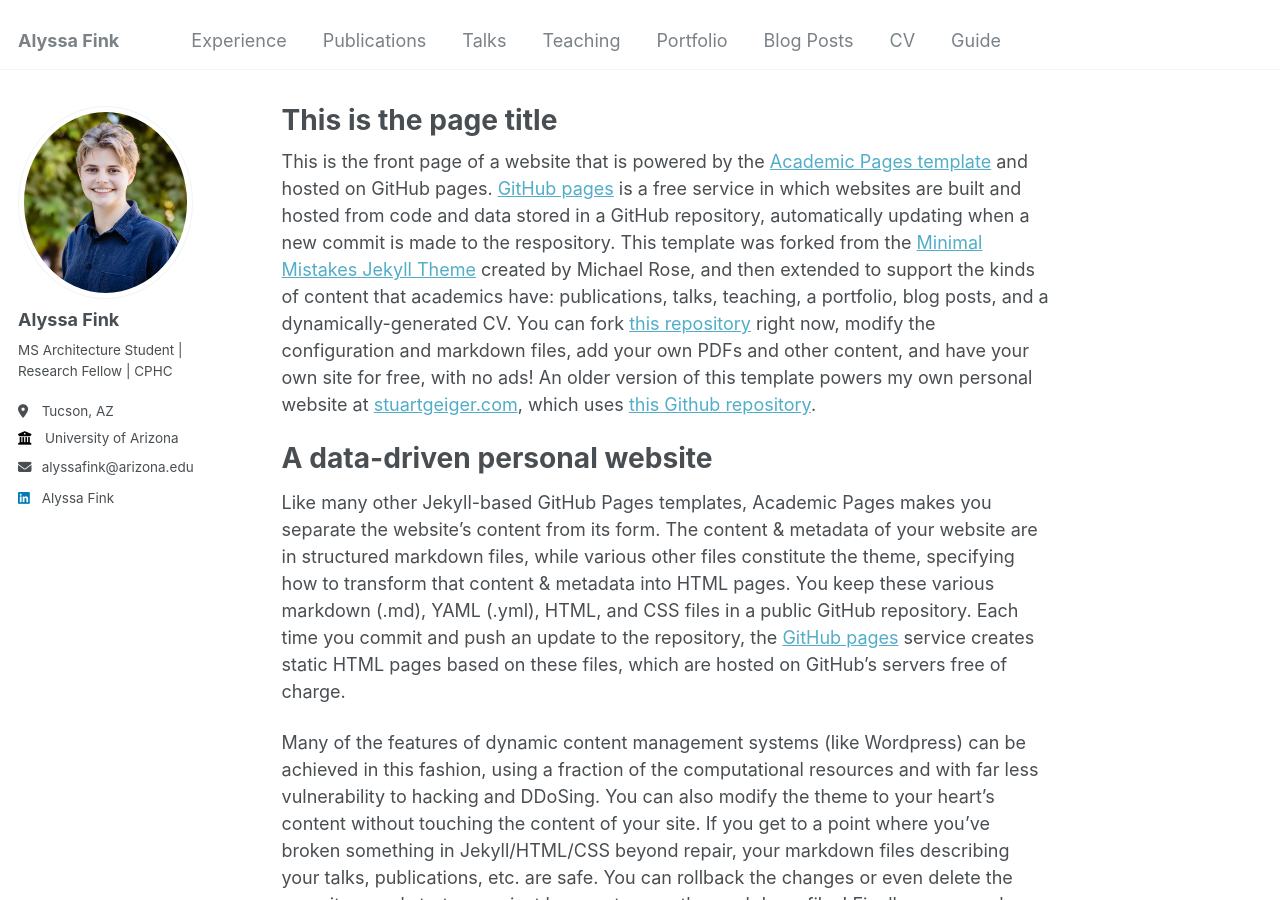
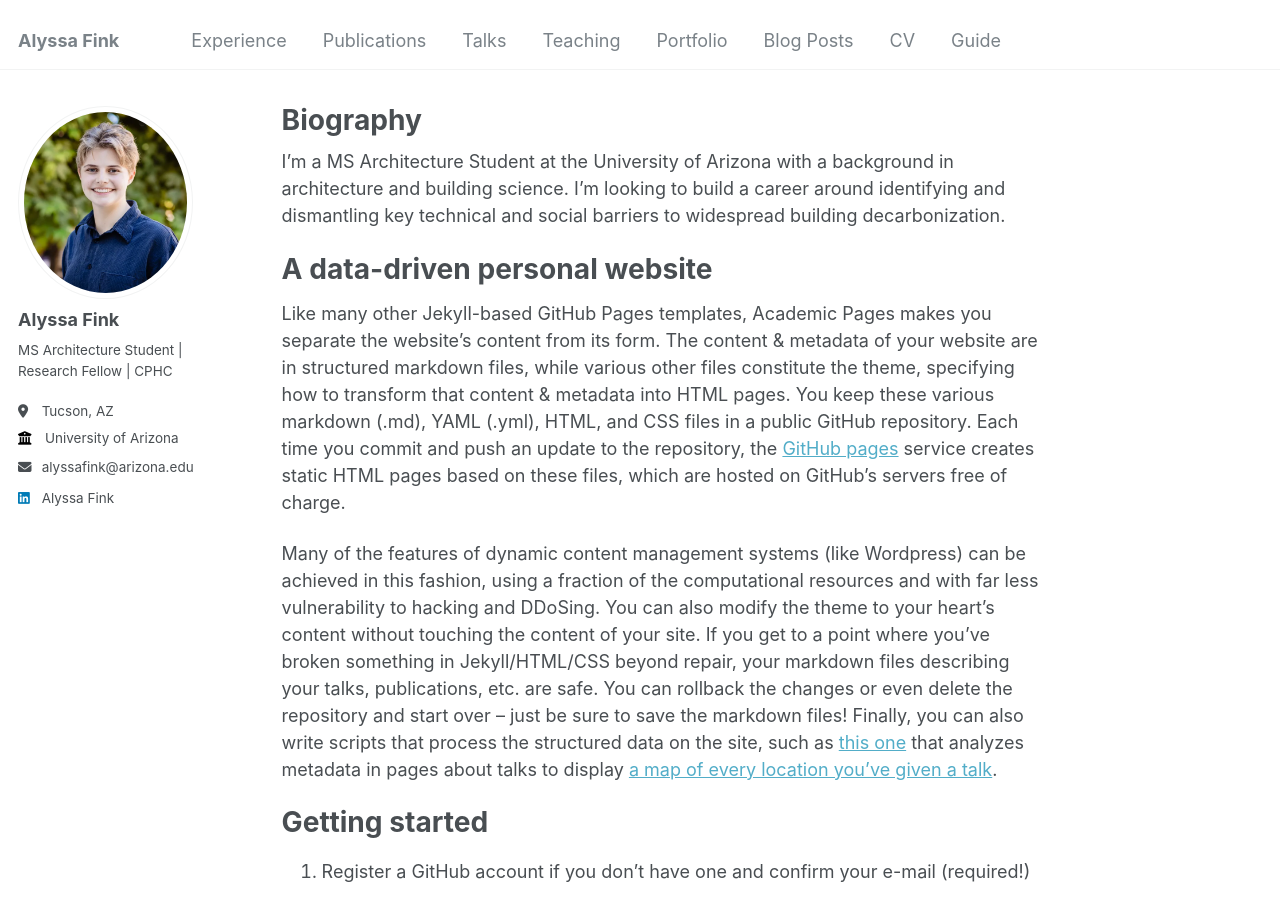
Before and after one commit to alyssafink/alyssafink.github.io, a Jekyll site: the page built from _pages/about.md, in a window 1280 px wide and 900 px high. Built offline with Jekyll 4.4.1, drawn with Linux system fonts in a browser that asks for light colours.

Commit message:
Update about.md

```diff
--- a/_pages/about.md
+++ b/_pages/about.md
@@ -1,13 +1,13 @@
 ---
 permalink: /
-title: "This is the page title"
+title: "Biography"
 author_profile: true
 redirect_from:
   - /about/
   - /about.html
 ---
 
-This is the front page of a website that is powered by the [Academic Pages template](https://github.com/academicpages/academicpages.github.io) and hosted on GitHub pages. [GitHub pages](https://pages.github.com) is a free service in which websites are built and hosted from code and data stored in a GitHub repository, automatically updating when a new commit is made to the respository. This template was forked from the [Minimal Mistakes Jekyll Theme](https://mmistakes.github.io/minimal-mistakes/) created by Michael Rose, and then extended to support the kinds of content that academics have: publications, talks, teaching, a portfolio, blog posts, and a dynamically-generated CV. You can fork [this repository](https://github.com/academicpages/academicpages.github.io) right now, modify the configuration and markdown files, add your own PDFs and other content, and have your own site for free, with no ads! An older version of this template powers my own personal website at [stuartgeiger.com](http://stuartgeiger.com), which uses [this Github repository](https://github.com/staeiou/staeiou.github.io).
+I'm a MS Architecture Student at the University of Arizona with a background in architecture and building science. I'm looking to build a career around identifying and dismantling key technical and social barriers to widespread building decarbonization.
 
 A data-driven personal website
 ======
```
